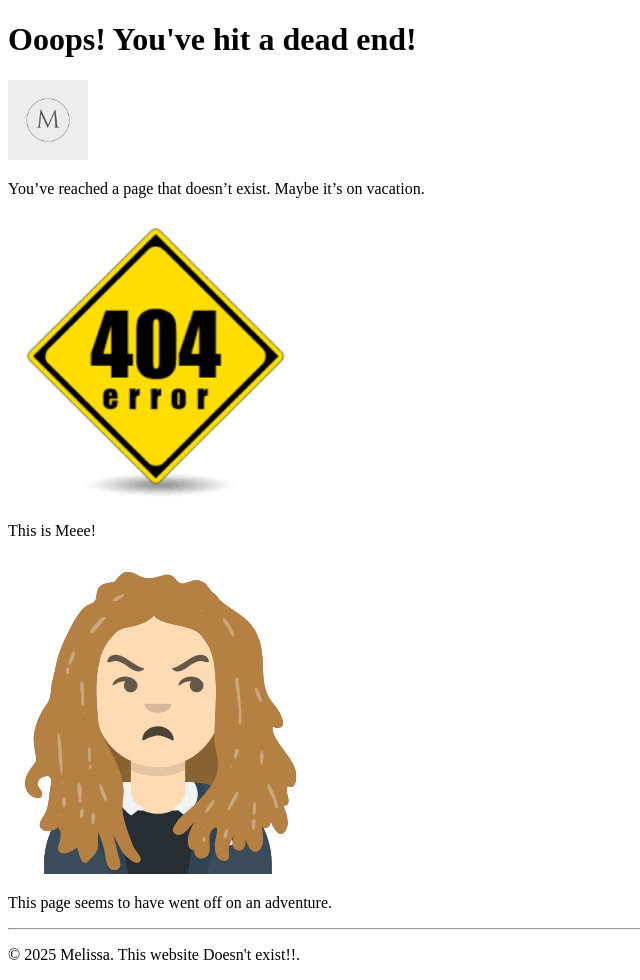
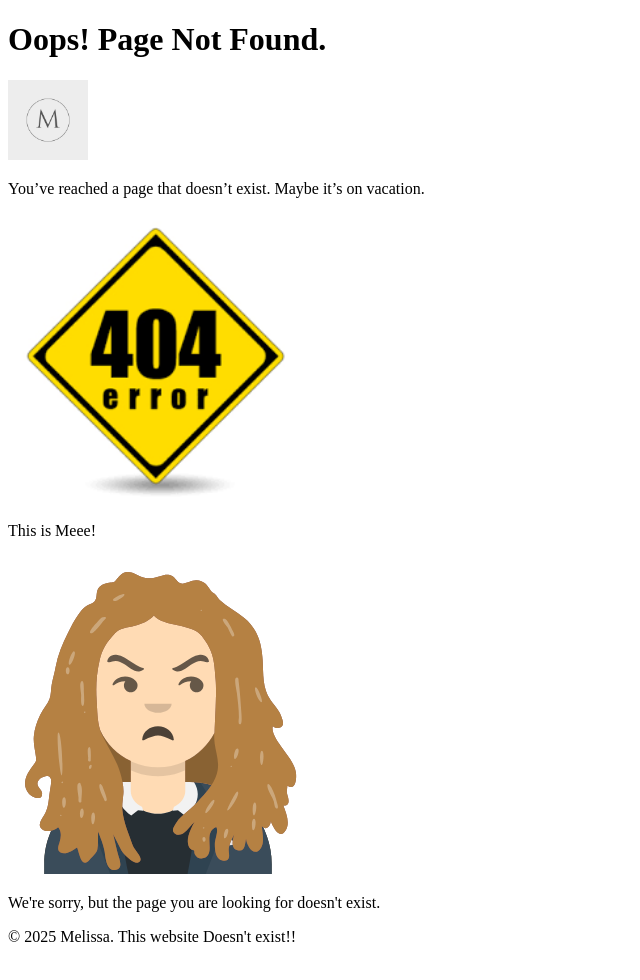
Before and after one commit to MelissaAnge2003/phoenix-webdesign-essentials, a plain HTML site: page 3_My_Portfolio/404.html in a window 1280 px wide. Shown: the whole page, without its empty margins (0-640 px from the left). Drawn offline with Linux system fonts and the light colour scheme.

Commit message:
Fix 404.html HTML syntax errors and broken footer

```diff
--- a/3_My_Portfolio/404.html
+++ b/3_My_Portfolio/404.html
@@ -7,7 +7,7 @@
     </head>
     <body>
         <header>
-            <h1>Ooops! You've hit a dead end!</h1>
+            <h1>Oops! Page Not Found.</h1>
             <img src="logo.jpg" alt="Logo" width="80" />
         </header>
 
@@ -17,12 +17,10 @@
             <p>This is Meee!</p>
              <img src="avataaars (1).svg" alt="My Avatar" width="300" />
 
-            <p>This page seems to have went off on an adventure.</p>
+            <p>We're sorry, but the page you are looking for doesn't exist.</p>
         </main>
- <footer>
-    <hr>
-    <p>&copy; 2025 Melissa. This website Doesn't exist!!.</p>
-</footer>
-
+  <footer>
+        <p>&copy; 2025 Melissa. This website Doesn't exist!!</p>
+    </footer>
 </body>
 </html>
```
